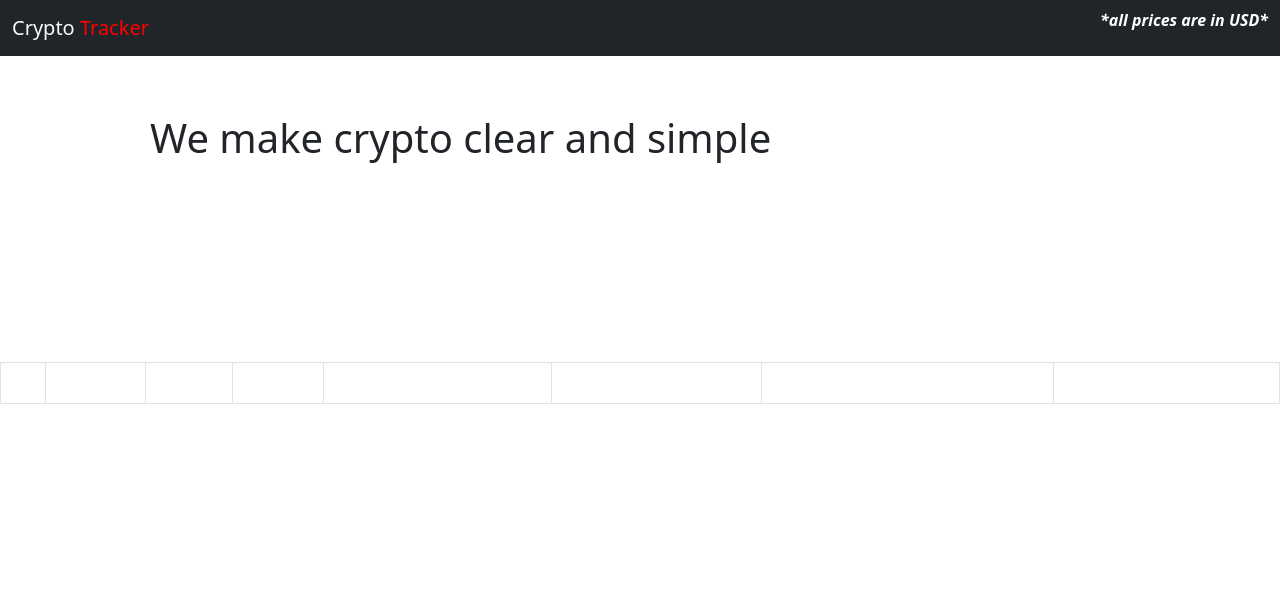
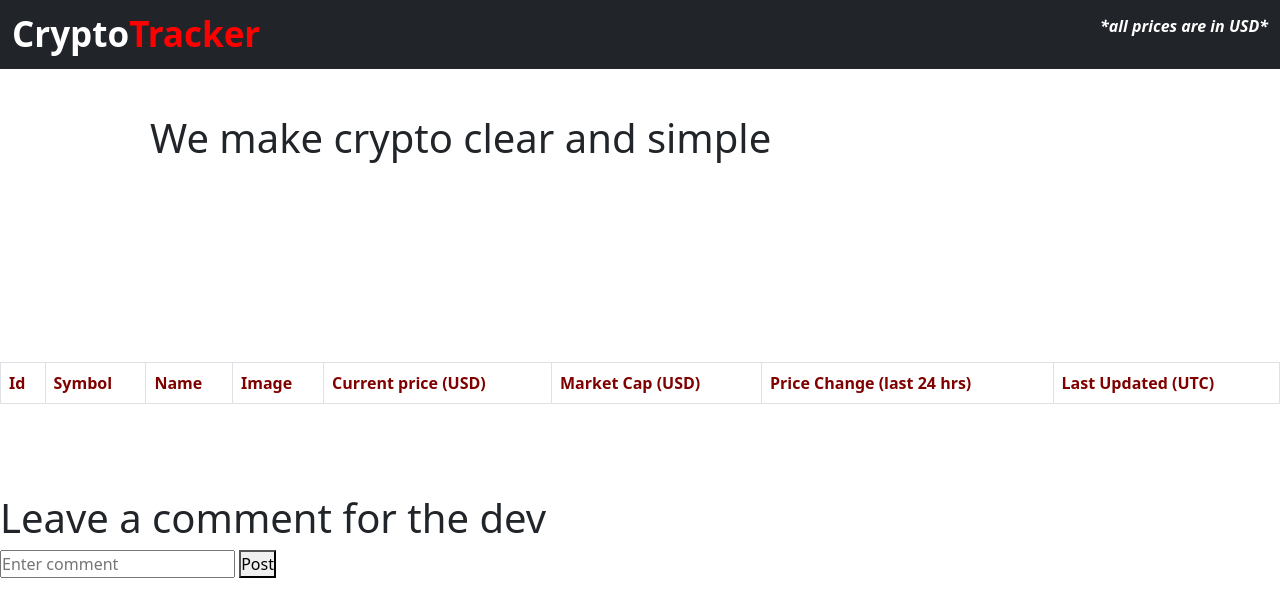
Before and after one commit to p3terkioko/crypto-tracker, a plain HTML site: page index.html in a window 1280 px wide. Drawn offline with nearby package versions, Linux system fonts and the light colour scheme; no server answers.

Commit message:
added new comment section

```diff
--- a/index.html
+++ b/index.html
@@ -7,13 +7,13 @@
   <link href="https://cdn.jsdelivr.net/npm/bootstrap@5.0.0-beta1/dist/css/bootstrap.min.css" rel="stylesheet" integrity="sha384-giJF6kkoqNQ00vy+HMDP7azOuL0xtbfIcaT9wjKHr8RbDVddVHyTfAAsrekwKmP1" crossorigin="anonymous">
   <link rel="stylesheet" href="style.css" />
 
-  <title>Document</title>
+  <title>Crypto Tracker</title>
 </head>
 <body>
 <div class="move">
   <nav class="navbar fixed-top navbar-light bg-dark" style="margin: bottom 50px; ;">
     <div class="container-fluid">
-      <a class="navbar-brand text-light">Crypto <span>Tracker</span></a>
+      <div class="logo"><a href="#">Crypto<span>Tracker</span></a></div>
       <p>*all prices are in USD*</p>
       <!-- <form class="d-flex">
         <input class="form-control me-2" type="search" placeholder="Search" aria-label="Search">
@@ -26,17 +26,17 @@
   <h1 class="header" style="margin-top: 90px; margin-left: 150px; margin-bottom: 50px;">We make crypto clear and simple</h1>
 
 
-  <table class="table table-bordered" style="margin-top: 200px">
+  <table id="#"class="table table-bordered" style="margin-top: 200px;margin-right: 50px;margin-bottom: 90px;">
     <thead>
       <tr>
-        <th scope="col" style="color: white;">Id</th>
-        <th scope="col" style="color: white">Symbol</th>
-        <th scope="col" style="color: white">Name</th>
-        <th scope="col" style="color: white">Image</th>
-        <th scope="col" style="color: white">Current price (USD)</th>
-        <th scope="col" style="color: white">Market Cap (USD)</th>
-        <th scope="col" style="color: white">Price Change (last 24 hrs)</th>
-        <th scope="col" style="color: white">Last Updated (UTC)</th>
+        <th scope="col" style="color: maroon;">Id</th>
+        <th scope="col" style="color: maroon">Symbol</th>
+        <th scope="col" style="color: maroon">Name</th>
+        <th scope="col" style="color: maroon">Image</th>
+        <th scope="col" style="color: maroon">Current price (USD)</th>
+        <th scope="col" style="color: maroon">Market Cap (USD)</th>
+        <th scope="col" style="color: maroon">Price Change (last 24 hrs)</th>
+        <th scope="col" style="color: maroon">Last Updated (UTC)</th>
 
       </tr>
     </thead>
@@ -53,9 +53,26 @@
       </tr>
     </tbody>
   </table>
+
+
+  <!-- comment section -->
+  <div id="main-content">
+    <h1>Leave a comment for the dev</h1>
+
+    <input type="text" id="comment-box" placeholder="Enter comment">
+    <button id="post">Post</button>
+    <ul id="unordered">
+
+   </ul>
+    </div>
+
   <footer>
     Thank you for visiting my website
-    <br></br>
+    <br>Reach out to me on:</br>
+    <br>gmail:peterkioko64@gmail.com</br>
+    <br>Contact: +254703844258</br>
+    <br class="rights">all rights reserved</br>
+
   </footer>
   <script src="./script.js"></script>
 </body>
```
